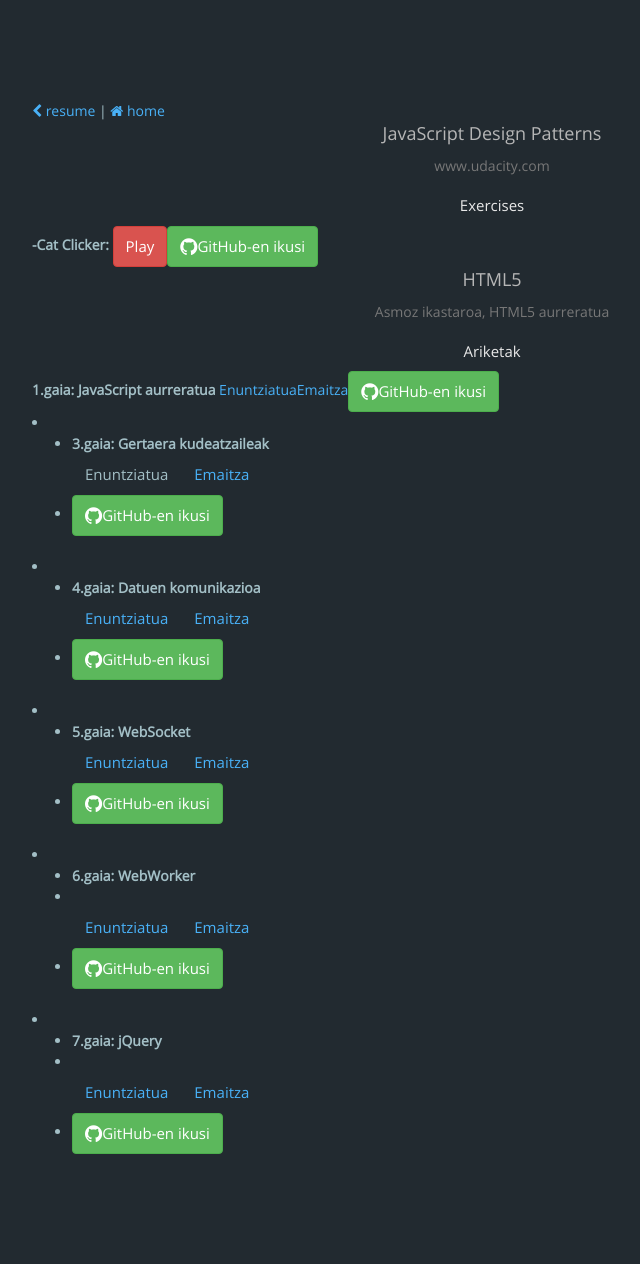
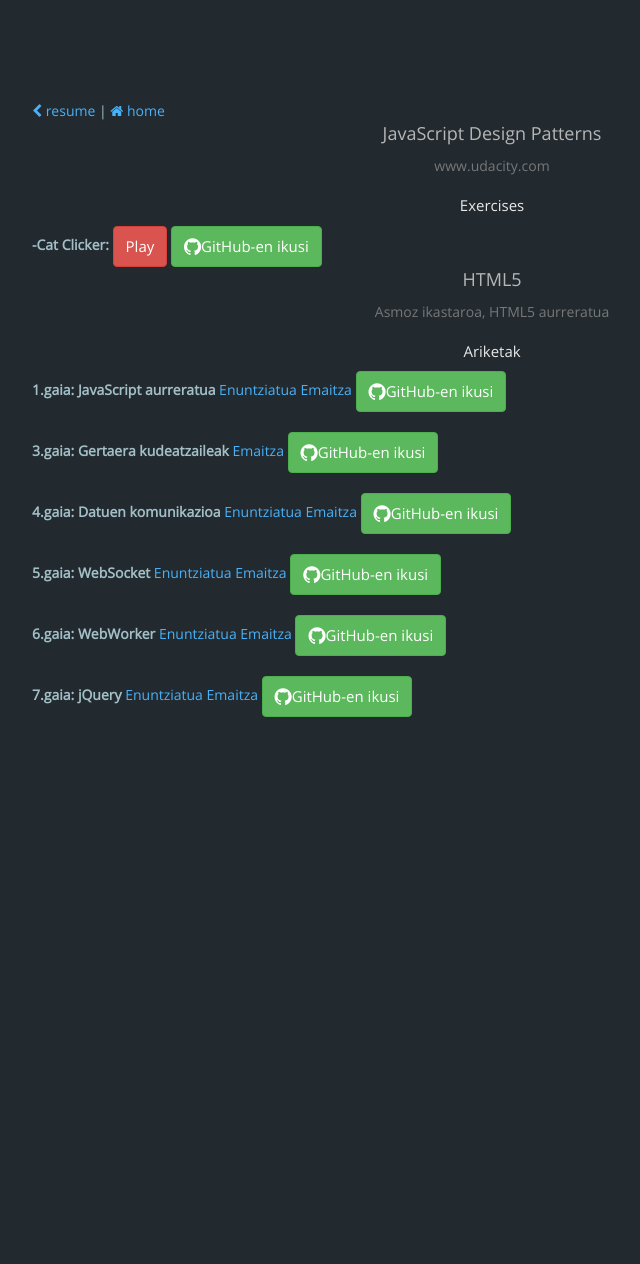
Before and after one commit to Bingentzio/bingentzio.github.io, a Jekyll site: the page built from code.html, in a window 1280 px wide. Shown: the whole page, without its empty margins (148-788 px from the left). Built offline with Jekyll 4.4.1, drawn with Linux system fonts in a browser that asks for light colours; nearby versions of some CDN libraries; comment, search, counter and statistics services are not loaded; after the commit the page ends 900 px from its top, so only the background shows below that.

Commit message:
aldaketak

```diff
--- a/code.html
+++ b/code.html
@@ -12,7 +12,9 @@
     <h4>Exercises</h4>
 </div>
 <div>
-  <b>-Cat Clicker: </b><a class="btn btn-danger"href="/kodea/JavaScript_Design_Patterns/exercise1/CatClicker.html" target="_blank">Play</a><a href="https://github.com/Bingentzio/bingentzio.github.io/tree/master/kodea/JavaScript_Design_Patterns/exercise1" target="_blank" class="btn btn-success"><i class="fa fa-github fa-lg"></i>GitHub-en ikusi</a>
+  <b>-Cat Clicker: </b>
+  <a class="btn btn-danger"href="/kodea/JavaScript_Design_Patterns/CatClicker/CatClicker.html" target="_blank">Play</a>
+  <a href="https://github.com/Bingentzio/bingentzio.github.io/tree/master/kodea/JavaScript_Design_Patterns/CatClicker" target="_blank" class="btn btn-success"><i class="fa fa-github fa-lg"></i>GitHub-en ikusi</a>
 </div>
 <div class="text-center">
   <h3>HTML5</h3>
@@ -20,11 +22,38 @@
     <h4>Ariketak</h4>
   </div>
   <div>
-    <b>1.gaia: JavaScript aurreratua </b><a href="/kodea/HTML5_aurreratua_ariketak/1.gaia/1_gaia_ariketa_praktikoa.pdf" target="_blank">Enuntziatua</a><a href="/kodea/HTML5_aurreratua_ariketak/1.gaia/jokoa.html" target="_blank">Emaitza</a><a href="https://github.com/Bingentzio/bingentzio.github.io/tree/master/kodea/HTML5_aurreratua_ariketak/1.gaia" target="_blank" class="btn btn-success"><i class="fa fa-github fa-lg"></i>GitHub-en ikusi</a>
-      <li id="gaia"><ul id="menu"><li><b>3.gaia: Gertaera kudeatzaileak </b></li><li class="btn">Enuntziatua</li><li class="btn"><a href="/kodea/HTML5_aurreratua_ariketak/3.gaia/index.html" target="_blank">Emaitza</a></li><li><a href="https://github.com/Bingentzio/bingentzio.github.io/tree/master/kodea/HTML5_aurreratua_ariketak/3.gaia" target="_blank" class="btn btn-success"><i class="fa fa-github fa-lg"></i>GitHub-en ikusi</a></li></ul></li>
-      <li id="gaia"><ul id="menu"><li><b>4.gaia: Datuen komunikazioa </b></li><li class="btn"><a href="/kodea/HTML5_aurreratua_ariketak/4.gaia/4_json_ajax_ariketa_praktikoa.pdf" target="_blank">Enuntziatua</a></li><li class="btn"><a href="/kodea/HTML5_aurreratua_ariketak/4.gaia/eguraldia.html" target="_blank">Emaitza</a></li><li><a href="https://github.com/Bingentzio/bingentzio.github.io/tree/master/kodea/HTML5_aurreratua_ariketak/4.gaia" target="_blank" class="btn btn-success"><i class="fa fa-github fa-lg"></i>GitHub-en ikusi</a></li></ul></li>
-      <li id="gaia"><ul id="menu"><li><b>5.gaia: WebSocket </b></li><li class="btn"><a href="/kodea/HTML5_aurreratua_ariketak/5.gaia/5_websocketak_ariketa_praktikoa.pdf" target="_blank">Enuntziatua</a></li><li class="btn"><a href="/kodea/HTML5_aurreratua_ariketak/5.gaia/websocketchat/frontend.html" target="_blank">Emaitza</a></li><li><a href="https://github.com/Bingentzio/bingentzio.github.io/tree/master/kodea/HTML5_aurreratua_ariketak/5.gaia" target="_blank" class="btn btn-success"><i class="fa fa-github fa-lg"></i>GitHub-en ikusi</a></li></ul></li>
-      <li id="gaia"><ul id="menu"><li><b>6.gaia: WebWorker </b><li><li class="btn"><a href="/kodea/HTML5_aurreratua_ariketak/6.gaia/6_webworker_ariketa_praktikoa.pdf" target="_blank">Enuntziatua</a></li><li class="btn"><a href="/kodea/HTML5_aurreratua_ariketak/6.gaia/ww.html" target="_blank">Emaitza</a></li><li><a href="https://github.com/Bingentzio/bingentzio.github.io/tree/master/kodea/HTML5_aurreratua_ariketak/6.gaia" target="_blank" class="btn btn-success"><i class="fa fa-github fa-lg"></i>GitHub-en ikusi</a></li></ul></li>
-      <li id="gaia"><ul id="menu"><li><b>7.gaia: jQuery </b><li><li class="btn"><a href="/kodea/HTML5_aurreratua_ariketak/7.gaia/7_jquery_ariketa_praktikoa.pdf" target="_blank">Enuntziatua</a></li><li class="btn"><a href="/kodea/HTML5_aurreratua_ariketak/7.gaia/7_damakdnd/damakdnd.html" target="_blank">Emaitza</a></li><li><a href="https://github.com/Bingentzio/bingentzio.github.io/tree/master/kodea/HTML5_aurreratua_ariketak/7.gaia" target="_blank" class="btn btn-success"><i class="fa fa-github fa-lg"></i>GitHub-en ikusi</a></li></ul></li>
-    </ul>
+    <p>
+      <b>1.gaia: JavaScript aurreratua </b>
+      <a href="/kodea/HTML5_aurreratua_ariketak/1.gaia/1_gaia_ariketa_praktikoa.pdf" target="_blank">Enuntziatua</a>
+      <a href="/kodea/HTML5_aurreratua_ariketak/1.gaia/jokoa.html" target="_blank">Emaitza</a>
+      <a href="https://github.com/Bingentzio/bingentzio.github.io/tree/master/kodea/HTML5_aurreratua_ariketak/1.gaia" target="_blank" class="btn btn-success"><i class="fa fa-github fa-lg"></i>GitHub-en ikusi</a>
+    </p>
+    <p>
+      <b>3.gaia: Gertaera kudeatzaileak </b>
+      <a href="/kodea/HTML5_aurreratua_ariketak/3.gaia/index.html" target="_blank">Emaitza</a>
+      <a href="https://github.com/Bingentzio/bingentzio.github.io/tree/master/kodea/HTML5_aurreratua_ariketak/3.gaia" target="_blank" class="btn btn-success"><i class="fa fa-github fa-lg"></i>GitHub-en ikusi</a>
+    </p>
+    <p>
+    <b>4.gaia: Datuen komunikazioa </b>
+    <a href="/kodea/HTML5_aurreratua_ariketak/4.gaia/4_json_ajax_ariketa_praktikoa.pdf" target="_blank">Enuntziatua</a>
+    <a href="/kodea/HTML5_aurreratua_ariketak/4.gaia/eguraldia.html" target="_blank">Emaitza</a>
+    <a href="https://github.com/Bingentzio/bingentzio.github.io/tree/master/kodea/HTML5_aurreratua_ariketak/4.gaia" target="_blank" class="btn btn-success"><i class="fa fa-github fa-lg"></i>GitHub-en ikusi</a>
+  </p>
+  <p>
+    <b>5.gaia: WebSocket </b>
+    <a href="/kodea/HTML5_aurreratua_ariketak/5.gaia/5_websocketak_ariketa_praktikoa.pdf" target="_blank">Enuntziatua</a>
+    <a href="/kodea/HTML5_aurreratua_ariketak/5.gaia/websocketchat/frontend.html" target="_blank">Emaitza</a>
+    <a href="https://github.com/Bingentzio/bingentzio.github.io/tree/master/kodea/HTML5_aurreratua_ariketak/5.gaia" target="_blank" class="btn btn-success"><i class="fa fa-github fa-lg"></i>GitHub-en ikusi</a>
+  </p>
+  <p>
+<b>6.gaia: WebWorker </b>
+<a href="/kodea/HTML5_aurreratua_ariketak/6.gaia/6_webworker_ariketa_praktikoa.pdf" target="_blank">Enuntziatua</a>
+<a href="/kodea/HTML5_aurreratua_ariketak/6.gaia/ww.html" target="_blank">Emaitza</a>
+<a href="https://github.com/Bingentzio/bingentzio.github.io/tree/master/kodea/HTML5_aurreratua_ariketak/6.gaia" target="_blank" class="btn btn-success"><i class="fa fa-github fa-lg"></i>GitHub-en ikusi</a>
+</p>
+<p>
+<b>7.gaia: jQuery </b>
+<a href="/kodea/HTML5_aurreratua_ariketak/7.gaia/7_jquery_ariketa_praktikoa.pdf" target="_blank">Enuntziatua</a>
+<a href="/kodea/HTML5_aurreratua_ariketak/7.gaia/7_damakdnd/damakdnd.html" target="_blank">Emaitza</a>
+<a href="https://github.com/Bingentzio/bingentzio.github.io/tree/master/kodea/HTML5_aurreratua_ariketak/7.gaia" target="_blank" class="btn btn-success"><i class="fa fa-github fa-lg"></i>GitHub-en ikusi</a>
 </div>
```
